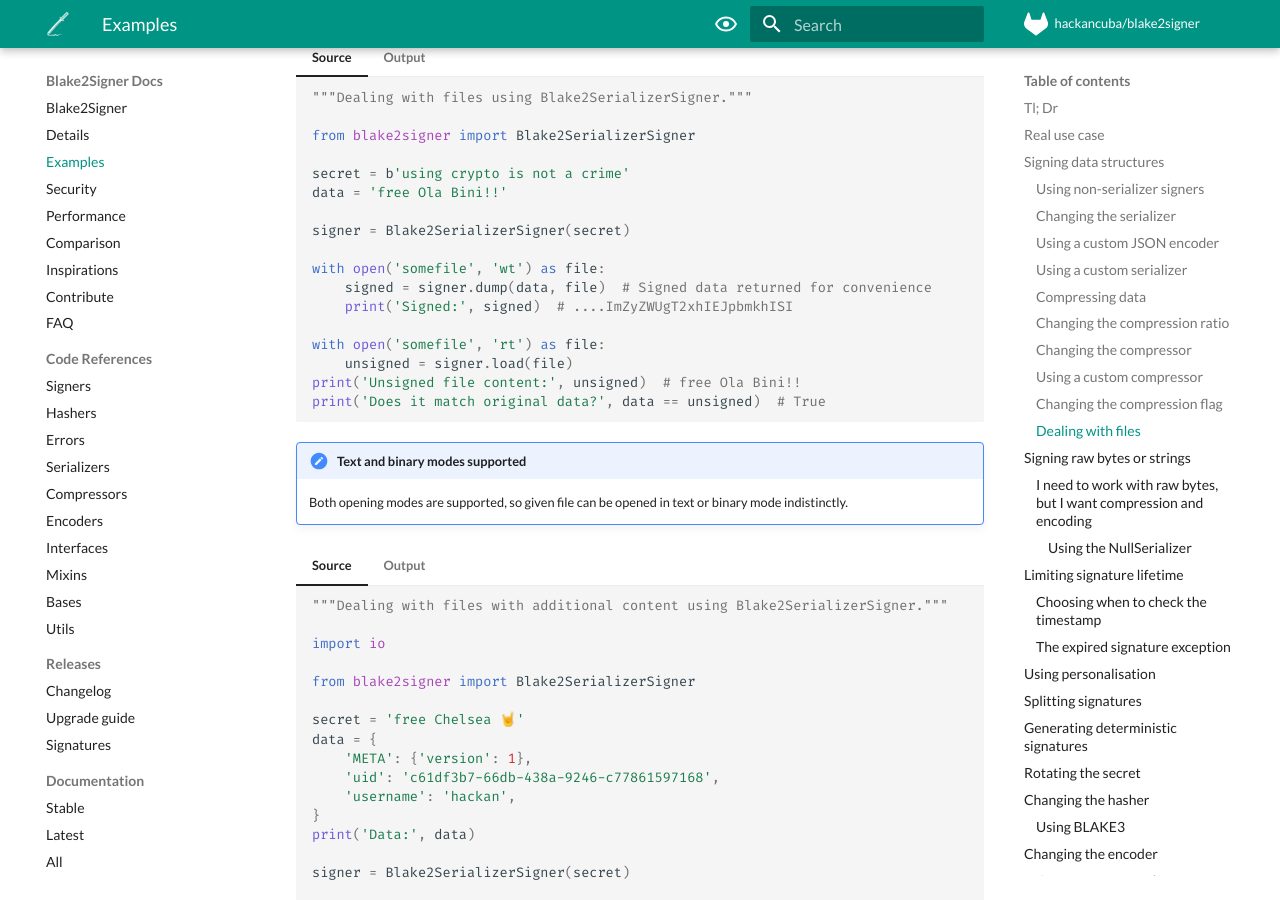
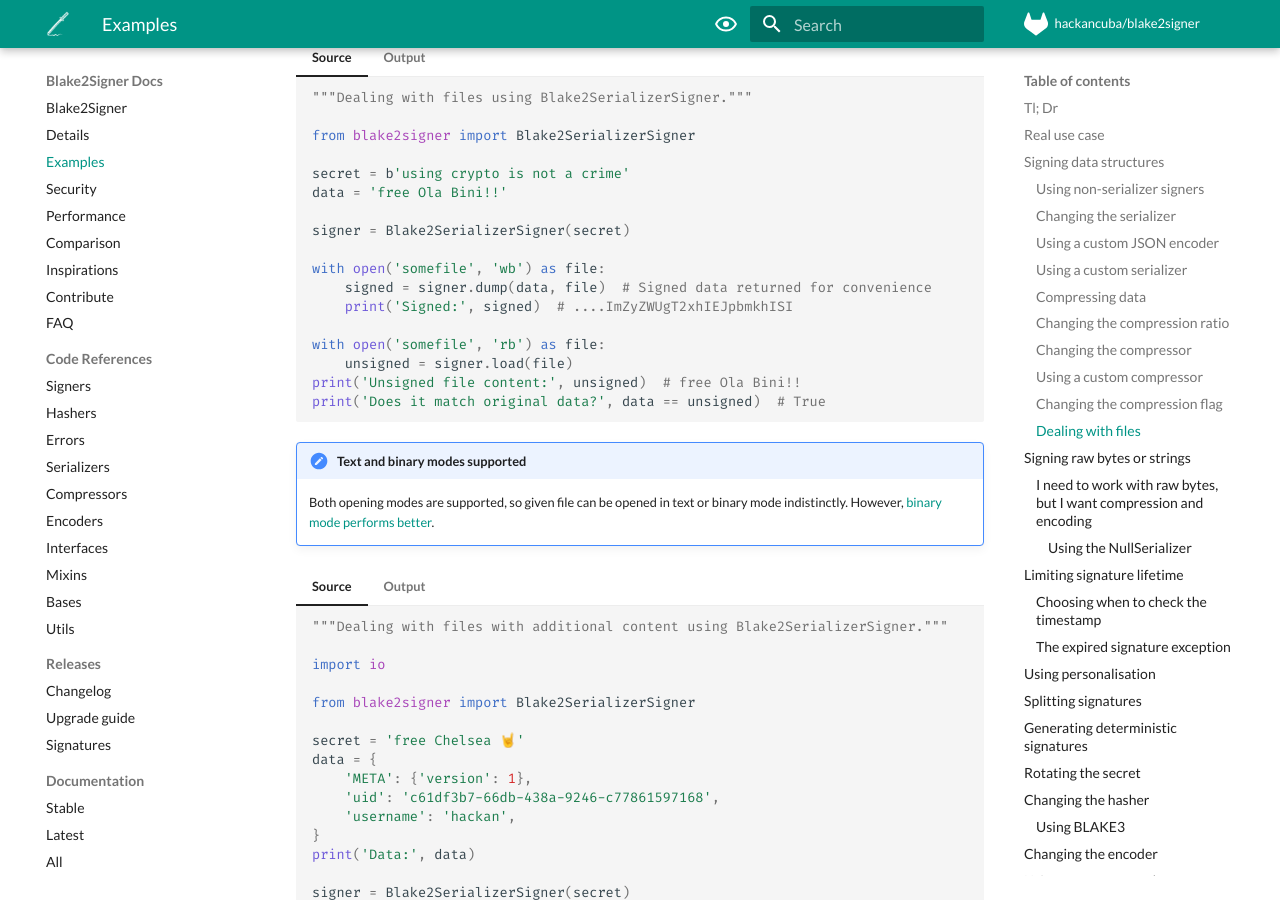
Before and after one commit to HacKanCuBa/blake2signer, an MkDocs documentation site: the page built from docs/docs/examples.md, in a window 1280 px wide and 900 px high, scrolled down 13144 px. Built offline with MkDocs 1.6.1 and Material for MkDocs 9.7.7, drawn with Linux system fonts in a browser that asks for light colours; comment, search, counter and statistics services are not loaded.

Commit message:
:memo: Add perf note for binary files in examples

````diff
--- a/docs/docs/examples.md
+++ b/docs/docs/examples.md
@@ -804,11 +804,11 @@ It is used internally to mark a compressed payload to prevent [zip bombs](https:
 
     signer = Blake2SerializerSigner(secret)
 
-    with open('somefile', 'wt') as file:
+    with open('somefile', 'wb') as file:
         signed = signer.dump(data, file)  # Signed data returned for convenience
         print('Signed:', signed)  # ....ImZyZWUgT2xhIEJpbmkhISI
 
-    with open('somefile', 'rt') as file:
+    with open('somefile', 'rb') as file:
         unsigned = signer.load(file)
     print('Unsigned file content:', unsigned)  # free Ola Bini!!
     print('Does it match original data?', data == unsigned)  # True
@@ -823,7 +823,7 @@ It is used internally to mark a compressed payload to prevent [zip bombs](https:
     ```
 
 !!! note "Text and binary modes supported"
-    Both opening modes are supported, so given file can be opened in text or binary mode indistinctly.
+    Both opening modes are supported, so given file can be opened in text or binary mode indistinctly. However, [binary mode performs better](performance.md#the-same-goes-for-files).
 
 === "Source"
 
````
